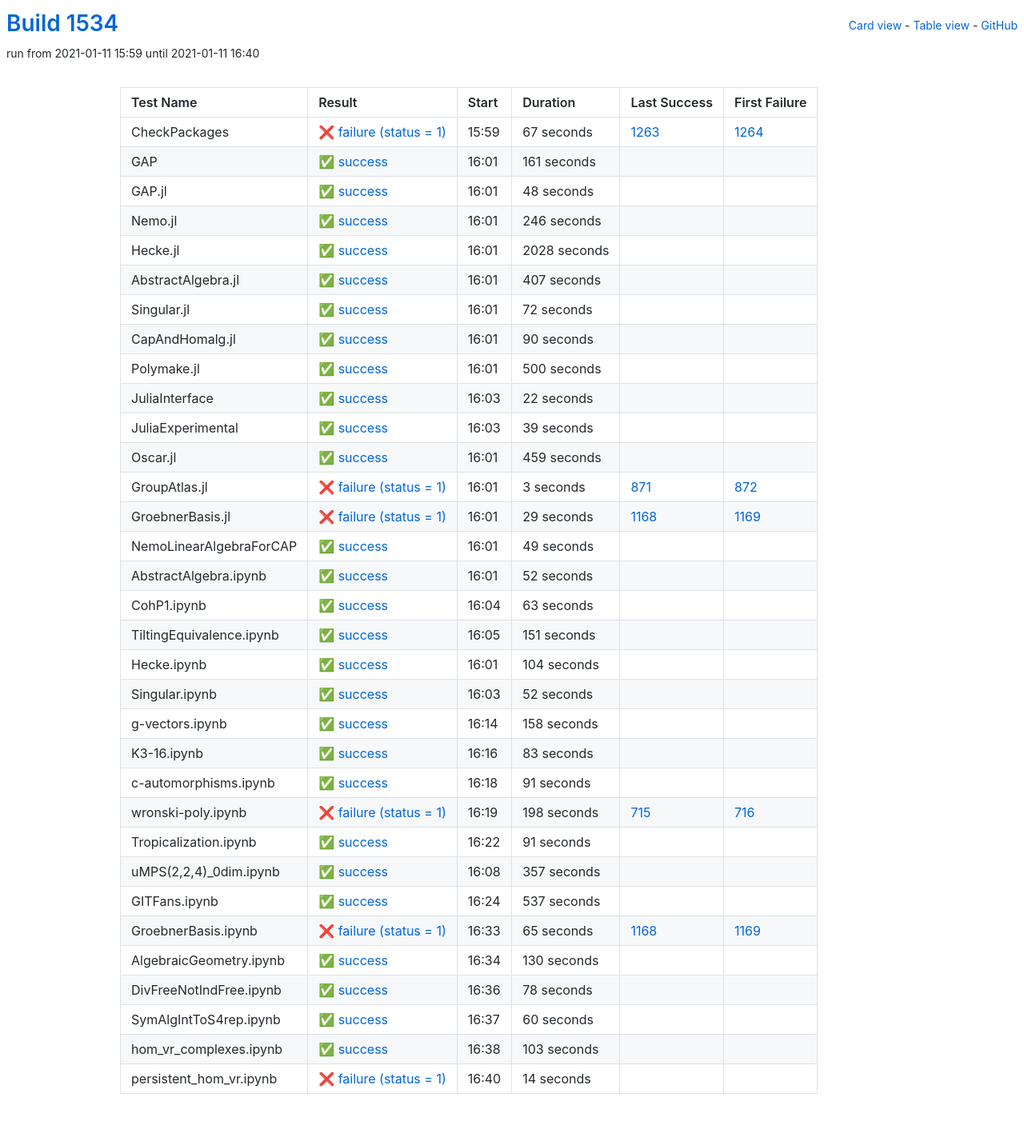
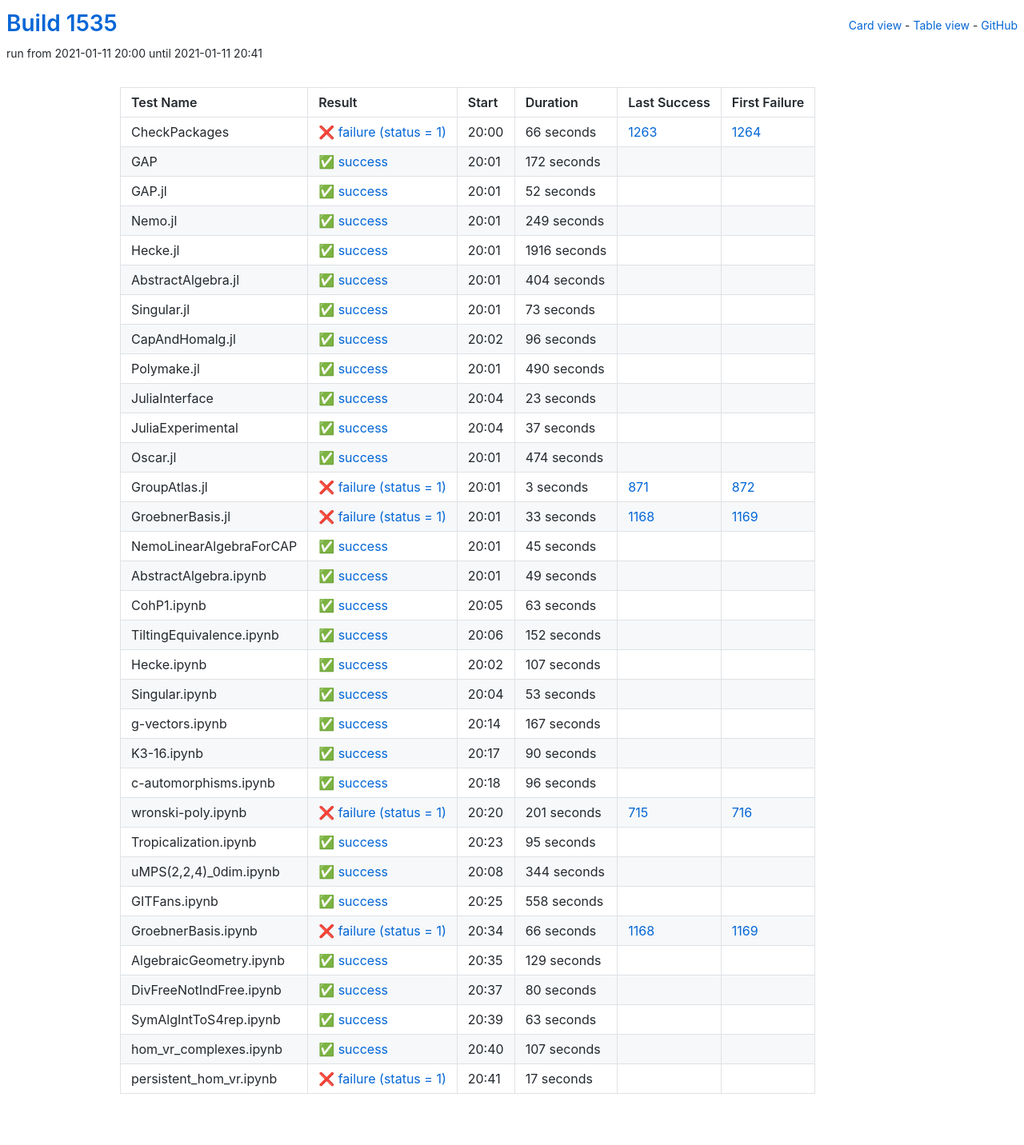
Before and after one commit to oscar-system/oscar-ci-status-stable, a Jekyll site: the page built from table.html, in a window 1280 px wide. Shown: the whole page at 80% size. Built offline with Jekyll 4.4.1, drawn with Linux system fonts in a browser that asks for light colours.

Commit message:
Build #1535

```diff
--- a/_data/ci.yml
+++ b/_data/ci.yml
@@ -1,6 +1,6 @@
 ---
-build: 1534
-build_url: https://oscarci.mathematik.uni-kl.de/job/oscar-stable/1534/
+build: 1535
+build_url: https://oscarci.mathematik.uni-kl.de/job/oscar-stable/1535/
 job: oscar-stable
 organization: oscar-system
 repo: oscar-ci-status-stable
@@ -8,152 +8,152 @@ repourl: https://github.com/oscar-system/oscar-ci-status-stable
 tests:
 - name: CheckPackages
   id: checkpackages
-  log: https://oscarci.mathematik.uni-kl.de/job/oscar-stable/1534/artifact/logs/build-1534/CheckPackages.log
-  start: 2021-01-11 15:59
+  log: https://oscarci.mathematik.uni-kl.de/job/oscar-stable/1535/artifact/logs/build-1535/CheckPackages.log
+  start: 2021-01-11 20:00
   success: false
   exitcode: 1
   status: failure
-  duration: 67
+  duration: 66
   last_success: 1263
   last_success_url: https://oscarci.mathematik.uni-kl.de/job/oscar-stable/1263/
   first_failure: 1264
   first_failure_url: https://oscarci.mathematik.uni-kl.de/job/oscar-stable/1264/
 - name: GAP
   id: gap
-  log: https://oscarci.mathematik.uni-kl.de/job/oscar-stable/1534/artifact/logs/build-1534/GAP.log
-  start: 2021-01-11 16:01
+  log: https://oscarci.mathematik.uni-kl.de/job/oscar-stable/1535/artifact/logs/build-1535/GAP.log
+  start: 2021-01-11 20:01
   success: true
   exitcode: 0
   status: success
-  duration: 161
+  duration: 172
   last_success: false
   last_success_url:
   first_failure: false
   first_failure_url:
 - name: GAP.jl
   id: gap-jl
-  log: https://oscarci.mathematik.uni-kl.de/job/oscar-stable/1534/artifact/logs/build-1534/GAP.jl.log
-  start: 2021-01-11 16:01
+  log: https://oscarci.mathematik.uni-kl.de/job/oscar-stable/1535/artifact/logs/build-1535/GAP.jl.log
+  start: 2021-01-11 20:01
   success: true
   exitcode: 0
   status: success
-  duration: 48
+  duration: 52
   last_success: false
   last_success_url:
   first_failure: false
   first_failure_url:
 - name: Nemo.jl
   id: nemo-jl
-  log: https://oscarci.mathematik.uni-kl.de/job/oscar-stable/1534/artifact/logs/build-1534/Nemo.jl.log
-  start: 2021-01-11 16:01
+  log: https://oscarci.mathematik.uni-kl.de/job/oscar-stable/1535/artifact/logs/build-1535/Nemo.jl.log
+  start: 2021-01-11 20:01
   success: true
   exitcode: 0
   status: success
-  duration: 246
+  duration: 249
   last_success: false
   last_success_url:
   first_failure: false
   first_failure_url:
 - name: Hecke.jl
   id: hecke-jl
-  log: https://oscarci.mathematik.uni-kl.de/job/oscar-stable/1534/artifact/logs/build-1534/Hecke.jl.log
-  start: 2021-01-11 16:01
+  log: https://oscarci.mathematik.uni-kl.de/job/oscar-stable/1535/artifact/logs/build-1535/Hecke.jl.log
+  start: 2021-01-11 20:01
   success: true
   exitcode: 0
   status: success
-  duration: 2028
+  duration: 1916
   last_success: false
   last_success_url:
   first_failure: false
   first_failure_url:
 - name: AbstractAlgebra.jl
   id: abstractalgebra-jl
-  log: https://oscarci.mathematik.uni-kl.de/job/oscar-stable/1534/artifact/logs/build-1534/AbstractAlgebra.jl.log
-  start: 2021-01-11 16:01
+  log: https://oscarci.mathematik.uni-kl.de/job/oscar-stable/1535/artifact/logs/build-1535/AbstractAlgebra.jl.log
+  start: 2021-01-11 20:01
   success: true
   exitcode: 0
   status: success
-  duration: 407
+  duration: 404
   last_success: false
   last_success_url:
   first_failure: false
   first_failure_url:
 - name: Singular.jl
   id: singular-jl
-  log: https://oscarci.mathematik.uni-kl.de/job/oscar-stable/1534/artifact/logs/build-1534/Singular.jl.log
-  start: 2021-01-11 16:01
+  log: https://oscarci.mathematik.uni-kl.de/job/oscar-stable/1535/artifact/logs/build-1535/Singular.jl.log
+  start: 2021-01-11 20:01
   success: true
   exitcode: 0
   status: success
-  duration: 72
+  duration: 73
   last_success: false
   last_success_url:
   first_failure: false
   first_failure_url:
 - name: CapAndHomalg.jl
   id: capandhomalg-jl
-  log: https://oscarci.mathematik.uni-kl.de/job/oscar-stable/1534/artifact/logs/build-1534/CapAndHomalg.jl.log
-  start: 2021-01-11 16:01
+  log: https://oscarci.mathematik.uni-kl.de/job/oscar-stable/1535/artifact/logs/build-1535/CapAndHomalg.jl.log
+  start: 2021-01-11 20:02
   success: true
   exitcode: 0
   status: success
-  duration: 90
+  duration: 96
   last_success: false
   last_success_url:
   first_failure: false
   first_failure_url:
 - name: Polymake.jl
   id: polymake-jl
-  log: https://oscarci.mathematik.uni-kl.de/job/oscar-stable/1534/artifact/logs/build-1534/Polymake.jl.log
-  start: 2021-01-11 16:01
+  log: https://oscarci.mathematik.uni-kl.de/job/oscar-stable/1535/artifact/logs/build-1535/Polymake.jl.log
+  start: 2021-01-11 20:01
   success: true
   exitcode: 0
   status: success
-  duration: 500
+  duration: 490
   last_success: false
   last_success_url:
   first_failure: false
   first_failure_url:
 - name: JuliaInterface
   id: juliainterface
-  log: https://oscarci.mathematik.uni-kl.de/job/oscar-stable/1534/artifact/logs/build-1534/JuliaInterface.log
-  start: 2021-01-11 16:03
+  log: https://oscarci.mathematik.uni-kl.de/job/oscar-stable/1535/artifact/logs/build-1535/JuliaInterface.log
+  start: 2021-01-11 20:04
   success: true
   exitcode: 0
   status: success
-  duration: 22
+  duration: 23
   last_success: false
   last_success_url:
   first_failure: false
   first_failure_url:
 - name: JuliaExperimental
   id: juliaexperimental
-  log: https://oscarci.mathematik.uni-kl.de/job/oscar-stable/1534/artifact/logs/build-1534/JuliaExperimental.log
-  start: 2021-01-11 16:03
+  log: https://oscarci.mathematik.uni-kl.de/job/oscar-stable/1535/artifact/logs/build-1535/JuliaExperimental.log
+  start: 2021-01-11 20:04
   success: true
   exitcode: 0
   status: success
-  duration: 39
+  duration: 37
   last_success: false
   last_success_url:
   first_failure: false
   first_failure_url:
 - name: Oscar.jl
   id: oscar-jl
-  log: https://oscarci.mathematik.uni-kl.de/job/oscar-stable/1534/artifact/logs/build-1534/Oscar.jl.log
-  start: 2021-01-11 16:01
+  log: https://oscarci.mathematik.uni-kl.de/job/oscar-stable/1535/artifact/logs/build-1535/Oscar.jl.log
+  start: 2021-01-11 20:01
   success: true
   exitcode: 0
   status: success
-  duration: 459
+  duration: 474
   last_success: false
   last_success_url:
   first_failure: false
   first_failure_url:
 - name: GroupAtlas.jl
   id: groupatlas-jl
-  log: https://oscarci.mathematik.uni-kl.de/job/oscar-stable/1534/artifact/logs/build-1534/GroupAtlas.jl.log
-  start: 2021-01-11 16:01
+  log: https://oscarci.mathematik.uni-kl.de/job/oscar-stable/1535/artifact/logs/build-1535/GroupAtlas.jl.log
+  start: 2021-01-11 20:01
   success: false
   exitcode: 1
   status: failure
@@ -164,20 +164,32 @@ tests:
   first_failure_url: https://oscarci.mathematik.uni-kl.de/job/oscar-stable/872/
 - name: GroebnerBasis.jl
   id: groebnerbasis-jl
-  log: https://oscarci.mathematik.uni-kl.de/job/oscar-stable/1534/artifact/logs/build-1534/GroebnerBasis.jl.log
-  start: 2021-01-11 16:01
+  log: https://oscarci.mathematik.uni-kl.de/job/oscar-stable/1535/artifact/logs/build-1535/GroebnerBasis.jl.log
+  start: 2021-01-11 20:01
   success: false
   exitcode: 1
   status: failure
-  duration: 29
+  duration: 33
   last_success: 1168
   last_success_url: https://oscarci.mathematik.uni-kl.de/job/oscar-stable/1168/
   first_failure: 1169
   first_failure_url: https://oscarci.mathematik.uni-kl.de/job/oscar-stable/1169/
 - name: NemoLinearAlgebraForCAP
   id: nemolinearalgebraforcap
-  log: https://oscarci.mathematik.uni-kl.de/job/oscar-stable/1534/artifact/logs/build-1534/NemoLinearAlgebraForCAP.log
-  start: 2021-01-11 16:01
+  log: https://oscarci.mathematik.uni-kl.de/job/oscar-stable/1535/artifact/logs/build-1535/NemoLinearAlgebraForCAP.log
+  start: 2021-01-11 20:01
+  success: true
+  exitcode: 0
+  status: success
+  duration: 45
+  last_success: false
+  last_success_url:
+  first_failure: false
+  first_failure_url:
+- name: AbstractAlgebra.ipynb
+  id: abstractalgebra-ipynb
+  log: https://oscarci.mathematik.uni-kl.de/job/oscar-stable/1535/artifact/logs/build-1535/AbstractAlgebra.ipynb.log
+  start: 2021-01-11 20:01
   success: true
   exitcode: 0
   status: success
@@ -186,22 +198,10 @@ tests:
   last_success_url:
   first_failure: false
   first_failure_url:
-- name: AbstractAlgebra.ipynb
-  id: abstractalgebra-ipynb
-  log: https://oscarci.mathematik.uni-kl.de/job/oscar-stable/1534/artifact/logs/build-1534/AbstractAlgebra.ipynb.log
-  start: 2021-01-11 16:01
-  success: true
-  exitcode: 0
-  status: success
-  duration: 52
-  last_success: false
-  last_success_url:
-  first_failure: false
-  first_failure_url:
 - name: CohP1.ipynb
   id: cohp1-ipynb
-  log: https://oscarci.mathematik.uni-kl.de/job/oscar-stable/1534/artifact/logs/build-1534/CohP1.ipynb.log
-  start: 2021-01-11 16:04
+  log: https://oscarci.mathematik.uni-kl.de/job/oscar-stable/1535/artifact/logs/build-1535/CohP1.ipynb.log
+  start: 2021-01-11 20:05
   success: true
   exitcode: 0
   status: success
@@ -212,192 +212,192 @@ tests:
   first_failure_url:
 - name: TiltingEquivalence.ipynb
   id: tiltingequivalence-ipynb
-  log: https://oscarci.mathematik.uni-kl.de/job/oscar-stable/1534/artifact/logs/build-1534/TiltingEquivalence.ipynb.log
-  start: 2021-01-11 16:05
+  log: https://oscarci.mathematik.uni-kl.de/job/oscar-stable/1535/artifact/logs/build-1535/TiltingEquivalence.ipynb.log
+  start: 2021-01-11 20:06
   success: true
   exitcode: 0
   status: success
-  duration: 151
+  duration: 152
   last_success: false
   last_success_url:
   first_failure: false
   first_failure_url:
 - name: Hecke.ipynb
   id: hecke-ipynb
-  log: https://oscarci.mathematik.uni-kl.de/job/oscar-stable/1534/artifact/logs/build-1534/Hecke.ipynb.log
-  start: 2021-01-11 16:01
+  log: https://oscarci.mathematik.uni-kl.de/job/oscar-stable/1535/artifact/logs/build-1535/Hecke.ipynb.log
+  start: 2021-01-11 20:02
   success: true
   exitcode: 0
   status: success
-  duration: 104
+  duration: 107
   last_success: false
   last_success_url:
   first_failure: false
   first_failure_url:
 - name: Singular.ipynb
   id: singular-ipynb
-  log: https://oscarci.mathematik.uni-kl.de/job/oscar-stable/1534/artifact/logs/build-1534/Singular.ipynb.log
-  start: 2021-01-11 16:03
+  log: https://oscarci.mathematik.uni-kl.de/job/oscar-stable/1535/artifact/logs/build-1535/Singular.ipynb.log
+  start: 2021-01-11 20:04
   success: true
   exitcode: 0
   status: success
-  duration: 52
+  duration: 53
   last_success: false
   last_success_url:
   first_failure: false
   first_failure_url:
 - name: g-vectors.ipynb
   id: g-vectors-ipynb
-  log: https://oscarci.mathematik.uni-kl.de/job/oscar-stable/1534/artifact/logs/build-1534/g-vectors.ipynb.log
-  start: 2021-01-11 16:14
+  log: https://oscarci.mathematik.uni-kl.de/job/oscar-stable/1535/artifact/logs/build-1535/g-vectors.ipynb.log
+  start: 2021-01-11 20:14
   success: true
   exitcode: 0
   status: success
-  duration: 158
+  duration: 167
   last_success: false
   last_success_url:
   first_failure: false
   first_failure_url:
 - name: K3-16.ipynb
   id: k3-16-ipynb
-  log: https://oscarci.mathematik.uni-kl.de/job/oscar-stable/1534/artifact/logs/build-1534/K3-16.ipynb.log
-  start: 2021-01-11 16:16
+  log: https://oscarci.mathematik.uni-kl.de/job/oscar-stable/1535/artifact/logs/build-1535/K3-16.ipynb.log
+  start: 2021-01-11 20:17
   success: true
   exitcode: 0
   status: success
-  duration: 83
+  duration: 90
   last_success: false
   last_success_url:
   first_failure: false
   first_failure_url:
 - name: c-automorphisms.ipynb
   id: c-automorphisms-ipynb
-  log: https://oscarci.mathematik.uni-kl.de/job/oscar-stable/1534/artifact/logs/build-1534/c-automorphisms.ipynb.log
-  start: 2021-01-11 16:18
+  log: https://oscarci.mathematik.uni-kl.de/job/oscar-stable/1535/artifact/logs/build-1535/c-automorphisms.ipynb.log
+  start: 2021-01-11 20:18
   success: true
   exitcode: 0
   status: success
-  duration: 91
+  duration: 96
   last_success: false
   last_success_url:
   first_failure: false
   first_failure_url:
 - name: wronski-poly.ipynb
   id: wronski-poly-ipynb
-  log: https://oscarci.mathematik.uni-kl.de/job/oscar-stable/1534/artifact/logs/build-1534/wronski-poly.ipynb.log
-  start: 2021-01-11 16:19
+  log: https://oscarci.mathematik.uni-kl.de/job/oscar-stable/1535/artifact/logs/build-1535/wronski-poly.ipynb.log
+  start: 2021-01-11 20:20
   success: false
   exitcode: 1
   status: failure
-  duration: 198
+  duration: 201
   last_success: 715
   last_success_url: https://oscarci.mathematik.uni-kl.de/job/oscar-stable/715/
   first_failure: 716
   first_failure_url: https://oscarci.mathematik.uni-kl.de/job/oscar-stable/716/
 - name: Tropicalization.ipynb
   id: tropicalization-ipynb
-  log: https://oscarci.mathematik.uni-kl.de/job/oscar-stable/1534/artifact/logs/build-1534/Tropicalization.ipynb.log
-  start: 2021-01-11 16:22
+  log: https://oscarci.mathematik.uni-kl.de/job/oscar-stable/1535/artifact/logs/build-1535/Tropicalization.ipynb.log
+  start: 2021-01-11 20:23
   success: true
   exitcode: 0
   status: success
-  duration: 91
+  duration: 95
   last_success: false
   last_success_url:
   first_failure: false
   first_failure_url:
 - name: uMPS(2,2,4)_0dim.ipynb
   id: umps-2-2-4-0dim-ipynb
-  log: https://oscarci.mathematik.uni-kl.de/job/oscar-stable/1534/artifact/logs/build-1534/uMPS-2-2-4-_0dim.ipynb.log
-  start: 2021-01-11 16:08
+  log: https://oscarci.mathematik.uni-kl.de/job/oscar-stable/1535/artifact/logs/build-1535/uMPS-2-2-4-_0dim.ipynb.log
+  start: 2021-01-11 20:08
   success: true
   exitcode: 0
   status: success
-  duration: 357
+  duration: 344
   last_success: false
   last_success_url:
   first_failure: false
   first_failure_url:
 - name: GITFans.ipynb
   id: gitfans-ipynb
-  log: https://oscarci.mathematik.uni-kl.de/job/oscar-stable/1534/artifact/logs/build-1534/GITFans.ipynb.log
-  start: 2021-01-11 16:24
+  log: https://oscarci.mathematik.uni-kl.de/job/oscar-stable/1535/artifact/logs/build-1535/GITFans.ipynb.log
+  start: 2021-01-11 20:25
   success: true
   exitcode: 0
   status: success
-  duration: 537
+  duration: 558
   last_success: false
   last_success_url:
   first_failure: false
   first_failure_url:
 - name: GroebnerBasis.ipynb
   id: groebnerbasis-ipynb
-  log: https://oscarci.mathematik.uni-kl.de/job/oscar-stable/1534/artifact/logs/build-1534/GroebnerBasis.ipynb.log
-  start: 2021-01-11 16:33
+  log: https://oscarci.mathematik.uni-kl.de/job/oscar-stable/1535/artifact/logs/build-1535/GroebnerBasis.ipynb.log
+  start: 2021-01-11 20:34
   success: false
   exitcode: 1
   status: failure
-  duration: 65
+  duration: 66
   last_success: 1168
   last_success_url: https://oscarci.mathematik.uni-kl.de/job/oscar-stable/1168/
   first_failure: 1169
   first_failure_url: https://oscarci.mathematik.uni-kl.de/job/oscar-stable/1169/
 - name: AlgebraicGeometry.ipynb
   id: algebraicgeometry-ipynb
-  log: https://oscarci.mathematik.uni-kl.de/job/oscar-stable/1534/artifact/logs/build-1534/AlgebraicGeometry.ipynb.log
-  start: 2021-01-11 16:34
+  log: https://oscarci.mathematik.uni-kl.de/job/oscar-stable/1535/artifact/logs/build-1535/AlgebraicGeometry.ipynb.log
+  start: 2021-01-11 20:35
   success: true
   exitcode: 0
   status: success
-  duration: 130
+  duration: 129
   last_success: false
   last_success_url:
   first_failure: false
   first_failure_url:
 - name: DivFreeNotIndFree.ipynb
   id: divfreenotindfree-ipynb
-  log: https://oscarci.mathematik.uni-kl.de/job/oscar-stable/1534/artifact/logs/build-1534/DivFreeNotIndFree.ipynb.log
-  start: 2021-01-11 16:36
+  log: https://oscarci.mathematik.uni-kl.de/job/oscar-stable/1535/artifact/logs/build-1535/DivFreeNotIndFree.ipynb.log
+  start: 2021-01-11 20:37
   success: true
   exitcode: 0
   status: success
-  duration: 78
+  duration: 80
   last_success: false
   last_success_url:
   first_failure: false
   first_failure_url:
 - name: SymAlgIntToS4rep.ipynb
   id: symalginttos4rep-ipynb
-  log: https://oscarci.mathematik.uni-kl.de/job/oscar-stable/1534/artifact/logs/build-1534/SymAlgIntToS4rep.ipynb.log
-  start: 2021-01-11 16:37
+  log: https://oscarci.mathematik.uni-kl.de/job/oscar-stable/1535/artifact/logs/build-1535/SymAlgIntToS4rep.ipynb.log
+  start: 2021-01-11 20:39
   success: true
   exitcode: 0
   status: success
-  duration: 60
+  duration: 63
   last_success: false
   last_success_url:
   first_failure: false
   first_failure_url:
 - name: hom_vr_complexes.ipynb
   id: hom-vr-complexes-ipynb
-  log: https://oscarci.mathematik.uni-kl.de/job/oscar-stable/1534/artifact/logs/build-1534/hom_vr_complexes.ipynb.log
-  start: 2021-01-11 16:38
+  log: https://oscarci.mathematik.uni-kl.de/job/oscar-stable/1535/artifact/logs/build-1535/hom_vr_complexes.ipynb.log
+  start: 2021-01-11 20:40
   success: true
   exitcode: 0
   status: success
-  duration: 103
+  duration: 107
   last_success: false
   last_success_url:
   first_failure: false
   first_failure_url:
 - name: persistent_hom_vr.ipynb
   id: persistent-hom-vr-ipynb
-  log: https://oscarci.mathematik.uni-kl.de/job/oscar-stable/1534/artifact/logs/build-1534/persistent_hom_vr.ipynb.log
-  start: 2021-01-11 16:40
+  log: https://oscarci.mathematik.uni-kl.de/job/oscar-stable/1535/artifact/logs/build-1535/persistent_hom_vr.ipynb.log
+  start: 2021-01-11 20:41
   success: false
   exitcode: 1
   status: failure
-  duration: 14
+  duration: 17
   last_success: false
   last_success_url:
   first_failure: false
```
Also changed, not shown: README.md.
